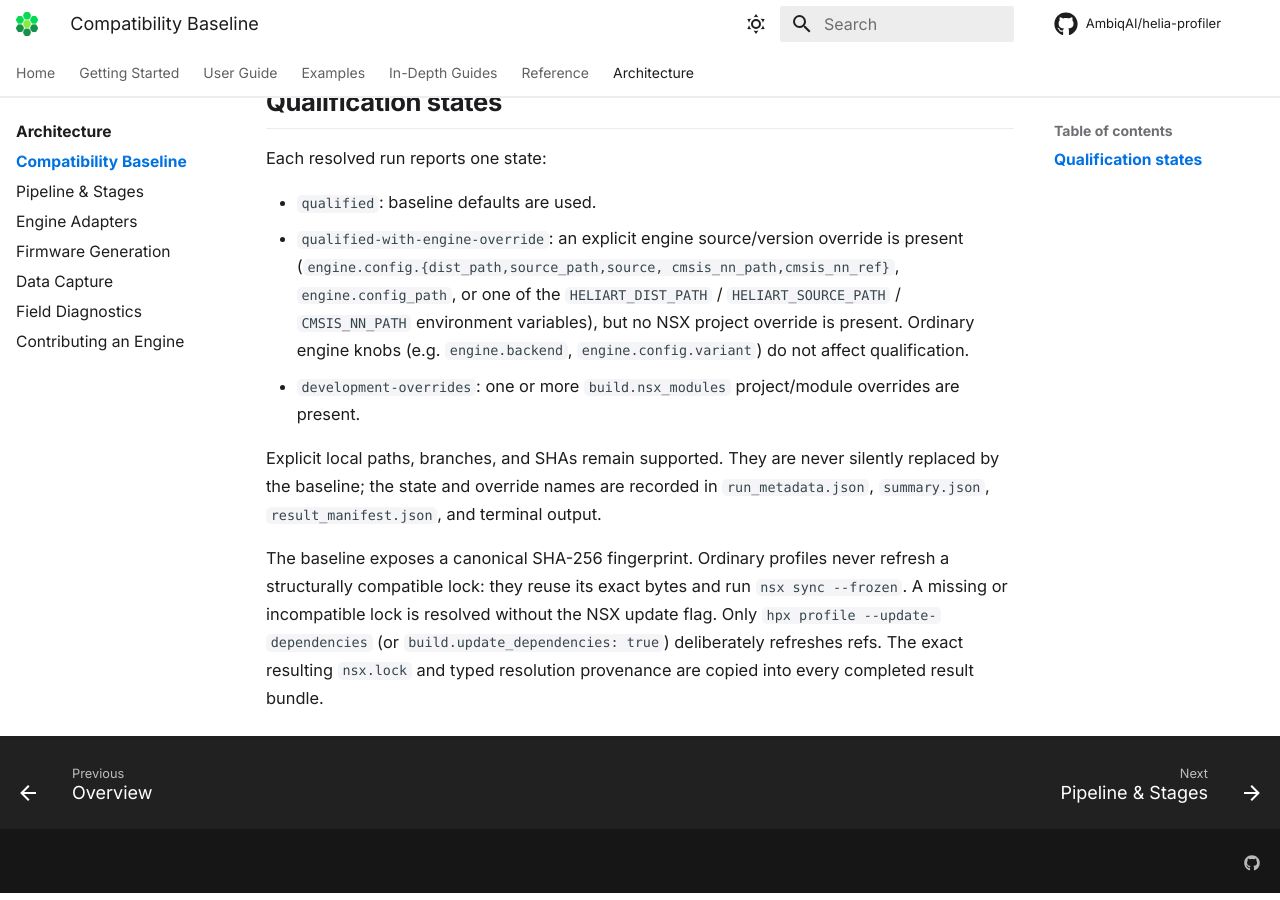
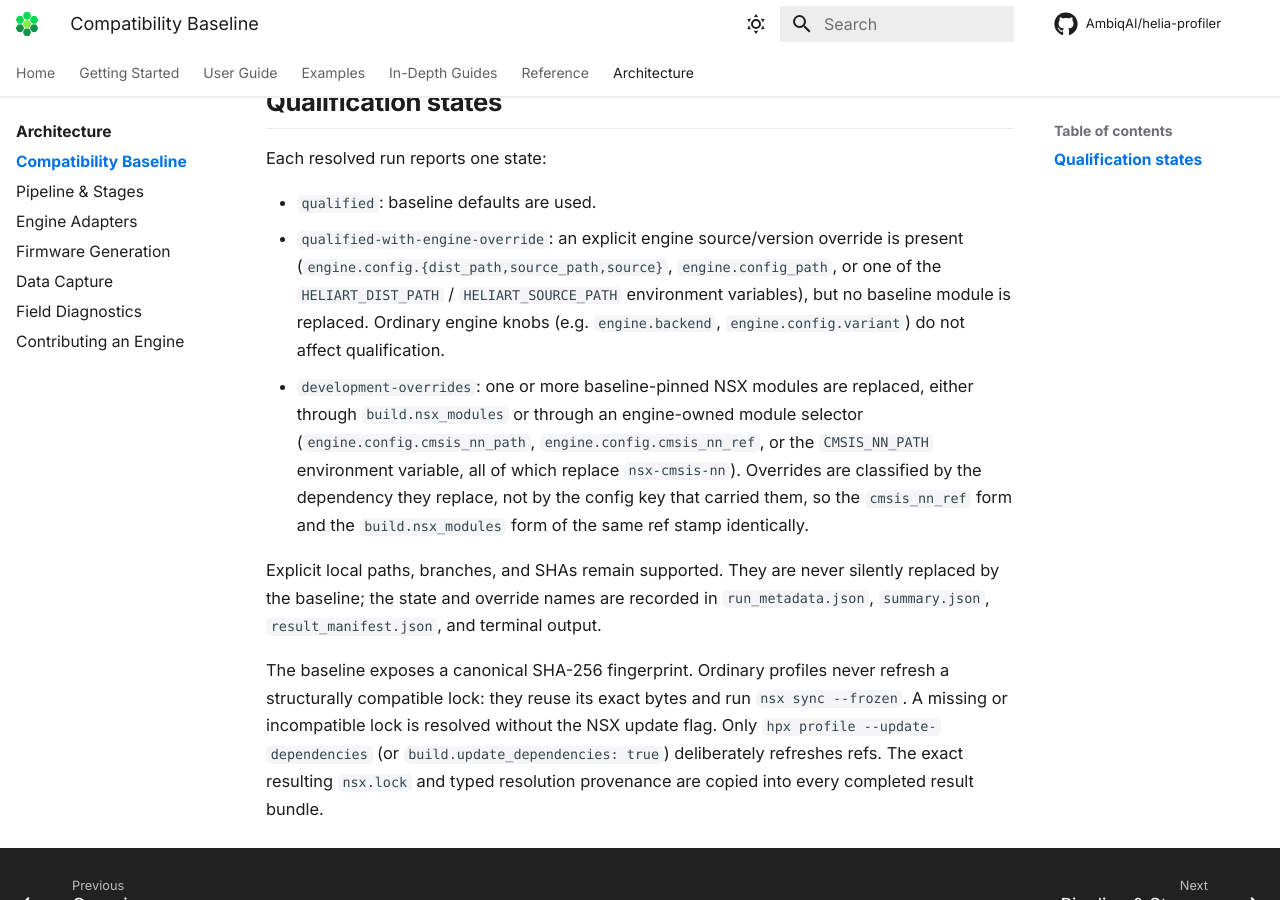
Before and after one commit to AmbiqAI/helia-profiler, an MkDocs documentation site: the page built from docs/architecture/compatibility-baseline.md, in a window 1280 px wide and 900 px high, scrolled down 5173 px. Built offline with MkDocs 1.6.1 and Material for MkDocs 9.7.7, drawn with Linux system fonts in a browser that asks for light colours; some web fonts are replaced; comment, search, counter and statistics services are not loaded.

Commit message:
docs: describe CMSIS-NN selectors as module replacements in baseline doc
The architecture doc still listed engine.config.cmsis_nn_path /
cmsis_nn_ref and CMSIS_NN_PATH under qualified-with-engine-override and
described development-overrides as a build.nsx_modules-only state. Align
it with the classification change: overrides are bucketed by the
dependency they replace, so the CMSIS-NN selectors stamp
development-overrides with nsx-cmsis-nn recorded as the replaced module.

Also refresh the two code comments that referenced the old single
_ENGINE_SOURCE_OVERRIDE_KEYS set.

Co-Authored-By: Claude Fable 5.1 <noreply@anthropic.com>

```diff
--- a/docs/architecture/compatibility-baseline.md
+++ b/docs/architecture/compatibility-baseline.md
@@ -211,13 +211,18 @@ Each resolved run reports one state:
 
 - `qualified`: baseline defaults are used.
 - `qualified-with-engine-override`: an explicit engine source/version
-  override is present (`engine.config.{dist_path,source_path,source,
-  cmsis_nn_path,cmsis_nn_ref}`, `engine.config_path`, or one of the `HELIART_DIST_PATH`
-  / `HELIART_SOURCE_PATH` / `CMSIS_NN_PATH` environment variables), but no
-  NSX project override is present. Ordinary engine knobs (e.g.
-  `engine.backend`, `engine.config.variant`) do not affect qualification.
-- `development-overrides`: one or more `build.nsx_modules` project/module
-  overrides are present.
+  override is present (`engine.config.{dist_path,source_path,source}`,
+  `engine.config_path`, or one of the `HELIART_DIST_PATH` /
+  `HELIART_SOURCE_PATH` environment variables), but no baseline module is
+  replaced. Ordinary engine knobs (e.g. `engine.backend`,
+  `engine.config.variant`) do not affect qualification.
+- `development-overrides`: one or more baseline-pinned NSX modules are
+  replaced, either through `build.nsx_modules` or through an engine-owned
+  module selector (`engine.config.cmsis_nn_path`, `engine.config.cmsis_nn_ref`,
+  or the `CMSIS_NN_PATH` environment variable, all of which replace
+  `nsx-cmsis-nn`). Overrides are classified by the dependency they replace,
+  not by the config key that carried them, so the `cmsis_nn_ref` form and the
+  `build.nsx_modules` form of the same ref stamp identically.
 
 Explicit local paths, branches, and SHAs remain supported. They are never
 silently replaced by the baseline; the state and override names are recorded
```
Also changed, not shown: 2 other files.
